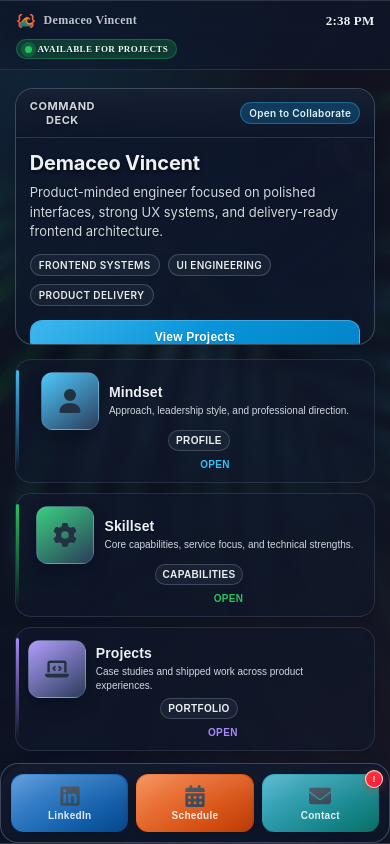
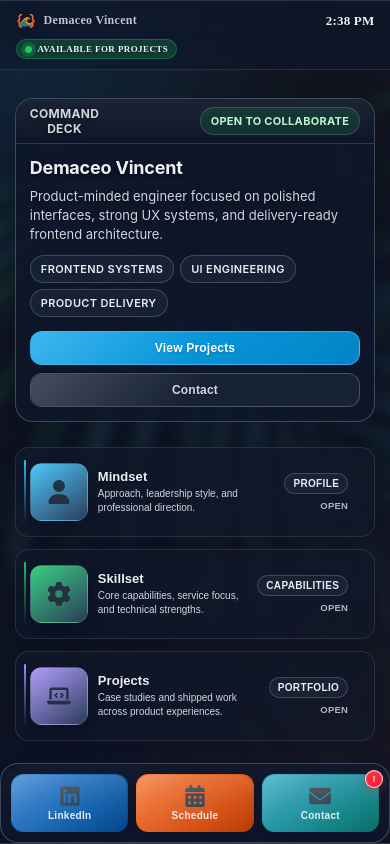
Before and after one commit to demaceo/portfolio-v4, a Next.js app: page / in a window 390 px wide. Built offline with nearby package versions, Linux system fonts and the light colour scheme.

Commit message:
style: Update global styles for improved mobile layout; enhance modal responsiveness and background visuals

```diff
--- a/src/app/globals.css
+++ b/src/app/globals.css
@@ -25,10 +25,14 @@ body {
   box-sizing: border-box;
   border: none !important;
   outline: none !important;
-  width: 100vw;
-  min-height: 100vh;
-  height: 100vh;
-  background: none;
+  width: 100dvw;
+  max-width: 100vw;
+  min-height: 100dvh;
+  background-color: #0b1220;
+  background-image: url("/images/palmtreeleaves-7.jpg");
+  background-size: cover;
+  background-position: center;
+  background-repeat: no-repeat;
 }
 
 /* Shadowed title styling as a reusable class using CSS variables */
--- a/src/components/features/modal/ModalFrame.module.css
+++ b/src/components/features/modal/ModalFrame.module.css
@@ -1,8 +1,11 @@
 .overlay {
   position: fixed;
   inset: 0;
-  width: 100vw;
-  height: 100vh;
+  /* Use dynamic viewport units so centering works with mobile browser chrome */
+  width: 100dvw;
+  max-width: 100vw;
+  height: 100dvh;
+  min-height: 100vh;
   display: flex;
   align-items: center;
   justify-content: center;
@@ -19,8 +22,8 @@
 .frame {
   --modal-max-width: 900px;
 
-  width: min(calc(100vw - 48px), var(--modal-max-width));
-  max-height: min(90vh, 90dvh);
+  width: min(calc(100dvw - 48px), var(--modal-max-width));
+  max-height: min(90dvh, 90vh);
   display: flex;
   flex-direction: column;
   border-radius: 30px;
@@ -191,8 +194,8 @@
   }
 
   .frame {
-    width: min(calc(100vw - 24px), var(--modal-max-width));
-    max-height: min(95vh, 95dvh);
+    width: min(calc(100dvw - 24px), var(--modal-max-width));
+    max-height: min(95dvh, 95vh);
     border-radius: 24px;
     background: rgba(255, 255, 255, 0.94);
     box-shadow: 0 14px 34px rgba(2, 6, 23, 0.3);
--- a/src/components/layout/MobileLayout/MobileLayout.css
+++ b/src/components/layout/MobileLayout/MobileLayout.css
@@ -2215,6 +2215,73 @@
   gap: 10px;
 }
 
+.command-layout .mobile-welcome-window {
+  width: 100%;
+  max-width: none;
+  margin: 0;
+  border-radius: 18px;
+  border: 1px solid var(--deck-border);
+  background: rgba(15, 23, 42, 0.78);
+  box-shadow: 0 18px 40px rgba(2, 6, 23, 0.3);
+  padding: 0;
+}
+
+.command-layout .mobile-window-title-bar {
+  display: flex;
+  align-items: center;
+  justify-content: space-between;
+  height: 44px;
+  padding: 0 14px;
+  border-radius: 18px 18px 0 0;
+  background: linear-gradient(180deg,
+      rgba(31, 41, 55, 0.78) 0%,
+      rgba(15, 23, 42, 0.7) 100%);
+}
+
+.command-layout .mobile-window-title {
+  font-size: 12px;
+  letter-spacing: 0.3px;
+}
+
+.command-layout .mobile-window-status {
+  display: inline-flex;
+  align-items: center;
+  gap: 6px;
+  padding: 6px 10px;
+  border-radius: 999px;
+  border: 1px solid rgba(148, 163, 184, 0.28);
+  background: rgba(34, 197, 94, 0.14);
+  color: #bbf7d0;
+  font-size: 11px;
+  font-weight: 700;
+  text-transform: uppercase;
+}
+
+.command-layout .mobile-window-content {
+  padding: 14px;
+}
+
+.command-layout .welcome-message h3 {
+  margin: 0 0 8px;
+  font-size: 18px;
+}
+
+.command-layout .welcome-message p {
+  font-size: 13px;
+  line-height: 1.45;
+  margin: 0 0 12px;
+}
+
+.command-layout .welcome-highlights {
+  gap: 6px;
+  margin-bottom: 12px;
+}
+
+.command-layout .highlight-pill {
+  padding: 6px 10px;
+  font-size: 11px;
+}
+
 .command-layout .welcome-btn {
   border-radius: 12px;
   border: 1px solid transparent;
@@ -2247,7 +2314,7 @@
   margin: 0;
   display: grid;
   grid-template-columns: 1fr;
-  gap: 10px;
+  gap: 12px;
   align-items: stretch;
   justify-items: stretch;
 }
@@ -2260,18 +2327,19 @@
   --app-accent: #94a3b8;
   width: 100%;
   max-width: none;
-  min-height: 96px;
-  padding: 12px;
+  min-height: 88px;
+  padding: 12px 14px;
   margin: 0;
-  display: flex;
-  justify-content: space-between;
+  display: grid;
+  grid-template-columns: auto 1fr auto;
+  column-gap: 12px;
   align-items: center;
-  border-radius: 16px;
+  border-radius: 14px;
   border: 1px solid var(--deck-border-soft);
   background: linear-gradient(145deg,
       rgba(15, 23, 42, 0.76) 0%,
       rgba(15, 23, 42, 0.56) 100%);
-  box-shadow: 0 8px 18px rgba(2, 6, 23, 0.18);
+  box-shadow: 0 10px 22px rgba(2, 6, 23, 0.22);
   position: relative;
   transition: transform 170ms ease, border-color 170ms ease,
     background-color 170ms ease;
@@ -2280,12 +2348,12 @@
 .command-layout .mobile-app-icon::before {
   content: "";
   position: absolute;
-  left: 0;
-  top: 10px;
-  bottom: 10px;
-  width: 3px;
+  left: 8px;
+  top: 12px;
+  bottom: 12px;
+  width: 2px;
   border-radius: 999px;
-  background: linear-gradient(180deg, var(--app-accent) 0%, rgba(15, 23, 42, 0.3) 100%);
+  background: linear-gradient(180deg, var(--app-accent) 0%, rgba(15, 23, 42, 0.45) 100%);
 }
 
 .command-layout .mobile-app-icon.app-variant-mindset {
@@ -2312,9 +2380,9 @@
 }
 
 .command-layout .mobile-app-icon .icon {
-  width: 44px;
-  height: 44px;
-  min-width: 44px;
+  width: 42px;
+  height: 42px;
+  min-width: 42px;
   margin: 0;
   border-radius: 12px;
   border: 1px solid rgba(148, 163, 184, 0.24);
@@ -2335,22 +2403,22 @@
   min-width: 0;
   display: flex;
   flex-direction: column;
-  gap: 3px;
+  gap: 2px;
 }
 
 .command-layout .app-name {
   margin: 0;
   color: var(--deck-text-primary);
   text-align: left;
-  font-size: 14px;
+  font-size: 13px;
   font-weight: 700;
-  letter-spacing: 0.1px;
+  letter-spacing: 0.05px;
 }
 
 .command-layout .app-description {
   color: var(--deck-text-secondary);
-  font-size: 11px;
-  line-height: 1.4;
+  font-size: 11.5px;
+  line-height: 1.35;
   text-align: left;
 }
 
@@ -2358,8 +2426,8 @@
   display: flex;
   flex-direction: column;
   align-items: flex-end;
-  gap: 8px;
-  margin-left: 8px;
+  gap: 6px;
+  margin-left: 6px;
 }
 
 .command-layout .app-meta-chip {
@@ -2368,18 +2436,18 @@
   background: rgba(30, 41, 59, 0.7);
   color: rgba(241, 245, 249, 0.96);
   font-size: 10px;
-  font-weight: 600;
+  font-weight: 700;
   text-transform: uppercase;
   letter-spacing: 0.35px;
-  padding: 4px 7px;
+  padding: 4px 8px;
   white-space: nowrap;
 }
 
 .command-layout .app-open-indicator {
-  color: var(--app-accent);
-  font-size: 10px;
-  font-weight: 700;
-  letter-spacing: 0.35px;
+  color: rgba(226, 232, 240, 0.76);
+  font-size: 9.5px;
+  font-weight: 600;
+  letter-spacing: 0.25px;
   text-transform: uppercase;
 }
 
--- a/src/components/layout/MobileLayout/MobileLayout.tsx
+++ b/src/components/layout/MobileLayout/MobileLayout.tsx
@@ -173,7 +173,7 @@ const MobileLayout = () => {
       <div className="iphone-screen">
         <StatusBar
           currentTime={currentTime}
-          showPerformanceToggle={isTouchDevice}
+          showPerformanceToggle={false}
           performanceMode={performanceMode}
           onPerformanceModeToggle={() => setPerformanceMode((prev) => !prev)}
         />
```
